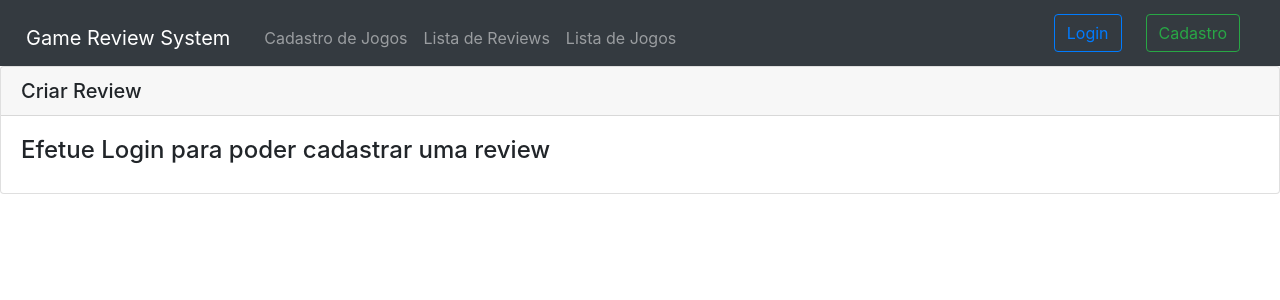
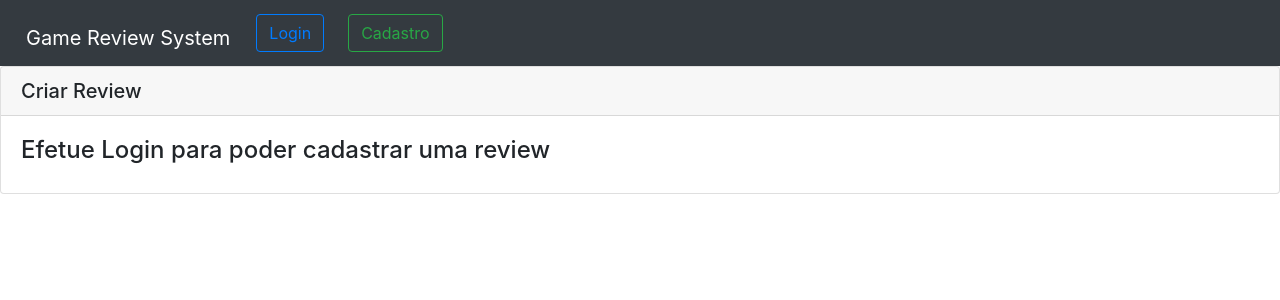
Before and after one commit to ygcarvalh/COM222-Final, an Angular app in the folder TrabalhoFinal/: page /criar-review in a window 1280 px wide. Shown: the top 300 px of the page. Built offline with nearby package versions, Linux system fonts and the light colour scheme.

Commit message:
Commit 8/12/2020

```diff
--- a/TrabalhoFinal/package.json
+++ b/TrabalhoFinal/package.json
@@ -20,6 +20,7 @@
     "@angular/platform-browser-dynamic": "~11.0.3",
     "@angular/router": "~11.0.3",
     "bootstrap": "^4.5.3",
+    "component": "^1.1.0",
     "router": "^1.3.5",
     "rxjs": "~6.6.0",
     "sweetalert2": "^10.12.3",
--- a/TrabalhoFinal/src/app/app.component.html
+++ b/TrabalhoFinal/src/app/app.component.html
@@ -5,17 +5,6 @@
     </button>
 
     <div class="collapse navbar-collapse" id="navbarSupportedContent">
-        <ul class="navbar-nav mr-auto">
-            <li class="nav-item">
-                <a class="nav-link" routerLink="/jogo-registro">Cadastro de Jogos</a>
-            </li>
-            <li class="nav-item">
-                <a class="nav-link" routerLink="/lista-reviews">Lista de Reviews</a>
-            </li>
-            <li class="nav-item">
-                <a class="nav-link" routerLink="/lista-jogos">Lista de Jogos</a>
-            </li>
-        </ul>
         <form *ngIf="usuarioNaoLogado" class="form-inline my-2 my-lg-0">
             <button class="btn btn-outline-primary my-1 my-sm-0 botao-login" type="button" routerLink="/usuario-login">Login</button>
             <button class="btn btn-outline-success my-2 my-sm-0 botao-cadastro" type="button" routerLink="/usuario-registro">Cadastro</button>
```
Also changed, not shown: 2 other files (tests, documents, lock files or other folders).
